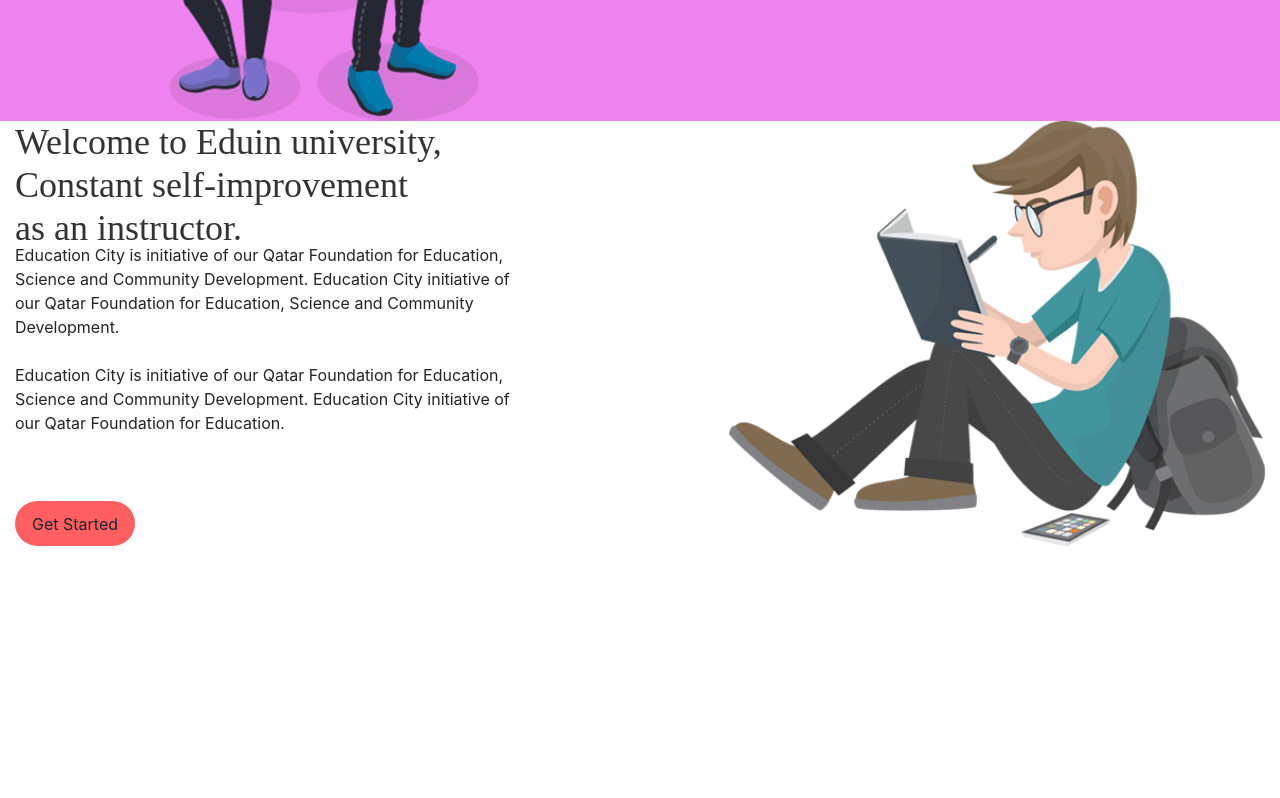
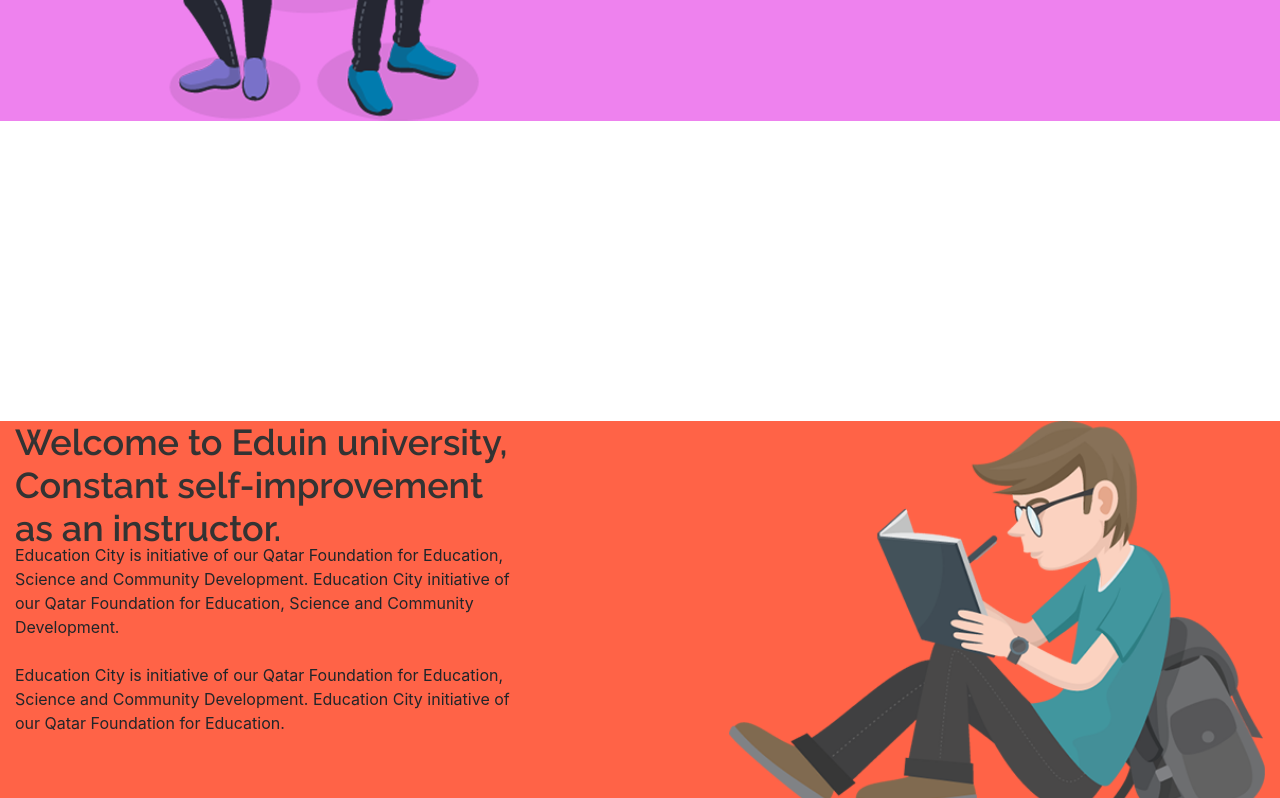
Before and after one commit to apels1ne/Homework, a plain HTML site: page index.html in a window 1280 px wide. Shown: the part 1520-2318 px from the top of the page. Drawn offline with Linux system fonts and the light colour scheme.

Commit message:
Add files via upload

```diff
--- a/css/style.css
+++ b/css/style.css
@@ -60,10 +60,10 @@
     background-color: orange;
 }
 
-.btn:focus {
+/* .btn:focus {
     border-radius: 23px;
     background-color: slategray;
-}
+} */
 
 .sing {
     text-align: center;
@@ -76,6 +76,7 @@
     margin-top: 200px;
     margin-left: ;
     color: white;
+    font-family: 'Raleway', sans-serif;
 }
 
 .main-content {
@@ -88,16 +89,20 @@
     margin-top: 300px;
 }
 
-.botaniq {
+.content-end {
     margin-top: 300px;
     background-color: tomato;
+}
+
+.text-content-end {
+
 }
 
 h5 {
     width: 495px;
     height: 114px;
     color: #333333;
-    font-family: "Raleway - Semi Bold";
+    font-family: 'Raleway', sans-serif;
     font-size: 36px;
     font-weight: 400;
 }
```
